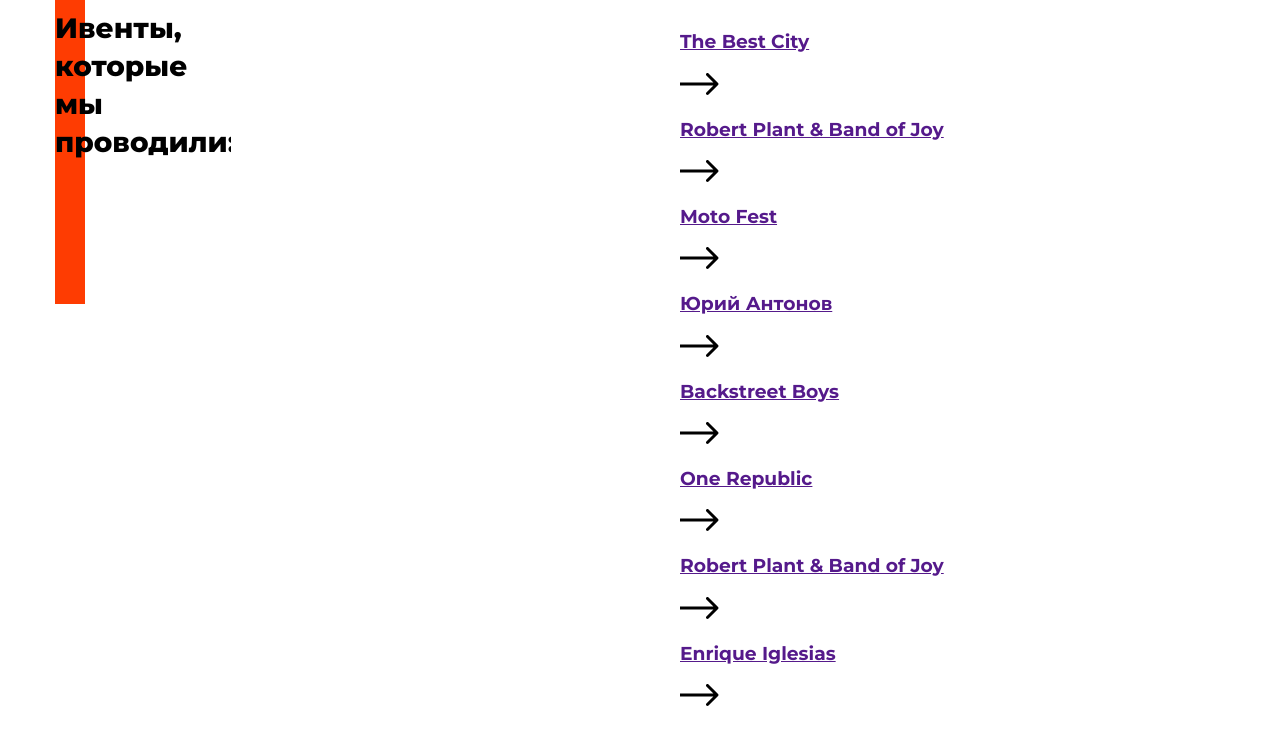
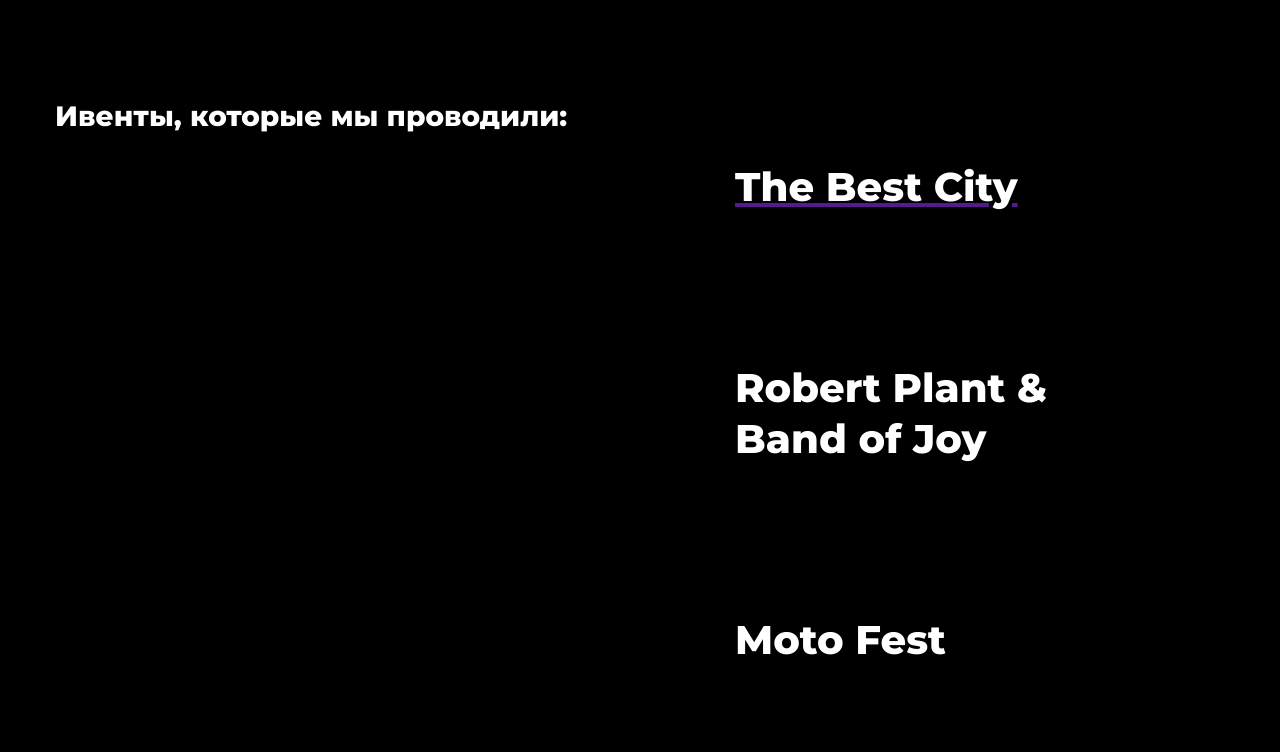
Before and after one commit to LyzunNataliia/task-ConstantinD, a plain HTML site: page index.html in a window 1280 px wide. Shown: the part 1148-1900 px from the top of the page. Drawn offline with Linux system fonts and the light colour scheme.

Commit message:
section-ivent-color

```diff
--- a/css/style.css
+++ b/css/style.css
@@ -161,7 +161,7 @@
 .section-title {
   position: relative;
   overflow: hidden;
-  max-width: 30%;
+  /* max-width: 30%; */
 }
 .section-title__text {
   font-weight: 800;
@@ -240,7 +240,8 @@
 
 /* IVENT */
 .section-ivent {
-  padding-bottom: 126px;
+  padding-top: 126px;
+  background-color: #000;
 }
 .section-ivent-container {
   display: grid;
@@ -249,3 +250,26 @@
 .section-ivent-title__border {
   background-color: #fe3c02;
 }
+.section-ivent-title__text {
+  color: #fff;
+}
+.section-ivent-nav__item {
+  padding: 20px 52px 20px 55px;
+}
+.section-ivent-nav__item:not(:last-child) {
+  margin-bottom: 30px;
+}
+.section-ivent-link__text {
+  font-weight: 800;
+  font-size: 40px;
+  line-height: 51px;
+  color: #fff;
+}
+.section-ivent-link__right {
+  color: #fff;
+}
+.section-ivent-nav__link {
+  display: flex;
+  justify-content: space-between;
+  align-items: center;
+}
--- a/index.html
+++ b/index.html
@@ -189,7 +189,7 @@
               </a>
             </li>
             <li class="section-ivent-nav__item">
-              <a href="" class="section-ivent-nav__link">
+              <a href="" class="link section-ivent-nav__link">
                 <h3 class="section-ivent-link__text">
                   Robert Plant & Band of Joy
                 </h3>
@@ -210,7 +210,7 @@
               </a>
             </li>
             <li class="section-ivent-nav__item">
-              <a href="" class="section-ivent-nav__link">
+              <a href="" class="link section-ivent-nav__link">
                 <h3 class="section-ivent-link__text">Moto Fest</h3>
                 <div class="section-ivent-link__right">
                   <svg
@@ -229,7 +229,7 @@
               </a>
             </li>
             <li class="section-ivent-nav__item">
-              <a href="" class="section-ivent-nav__link">
+              <a href="" class="link section-ivent-nav__link">
                 <h3 class="section-ivent-link__text">Юрий Антонов</h3>
                 <div class="section-ivent-link__right">
                   <svg
@@ -248,7 +248,7 @@
               </a>
             </li>
             <li class="section-ivent-nav__item">
-              <a href="" class="section-ivent-nav__link">
+              <a href="" class="link section-ivent-nav__link">
                 <h3 class="section-ivent-link__text">Backstreet Boys</h3>
                 <div class="section-ivent-link__right">
                   <svg
@@ -267,7 +267,7 @@
               </a>
             </li>
             <li class="section-ivent-nav__item">
-              <a href="" class="section-ivent-nav__link">
+              <a href="" class="link section-ivent-nav__link">
                 <h3 class="section-ivent-link__text">One Republic</h3>
                 <div class="section-ivent-link__right">
                   <svg
@@ -286,7 +286,7 @@
               </a>
             </li>
             <li class="section-ivent-nav__item">
-              <a href="" class="section-ivent-nav__link">
+              <a href="" class="link section-ivent-nav__link">
                 <h3 class="section-ivent-link__text">
                   Robert Plant & Band of Joy
                 </h3>
@@ -307,7 +307,7 @@
               </a>
             </li>
             <li class="section-ivent-nav__item">
-              <a href="" class="section-ivent-nav__link">
+              <a href="" class="link section-ivent-nav__link">
                 <h3 class="section-ivent-link__text">Enrique Iglesias</h3>
                 <div class="section-ivent-link__right">
                   <svg
```
